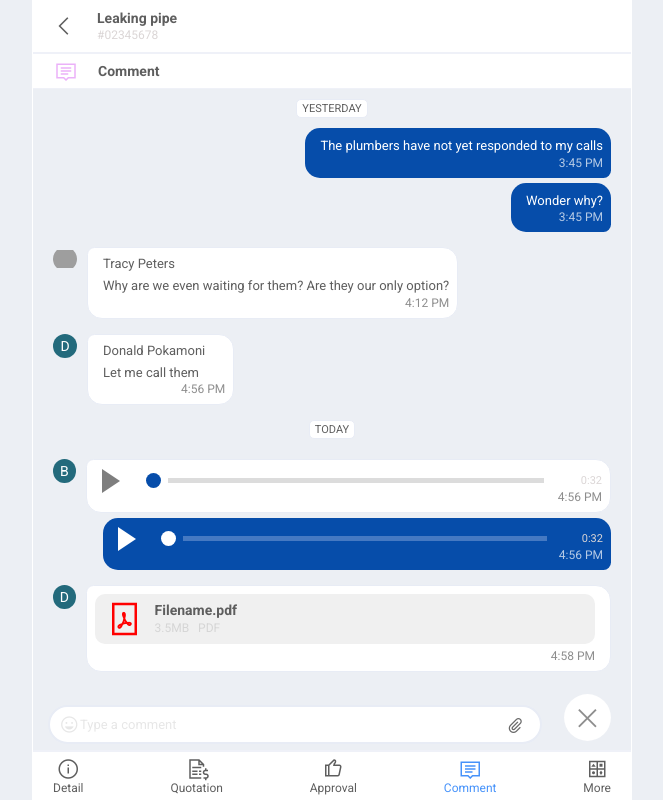
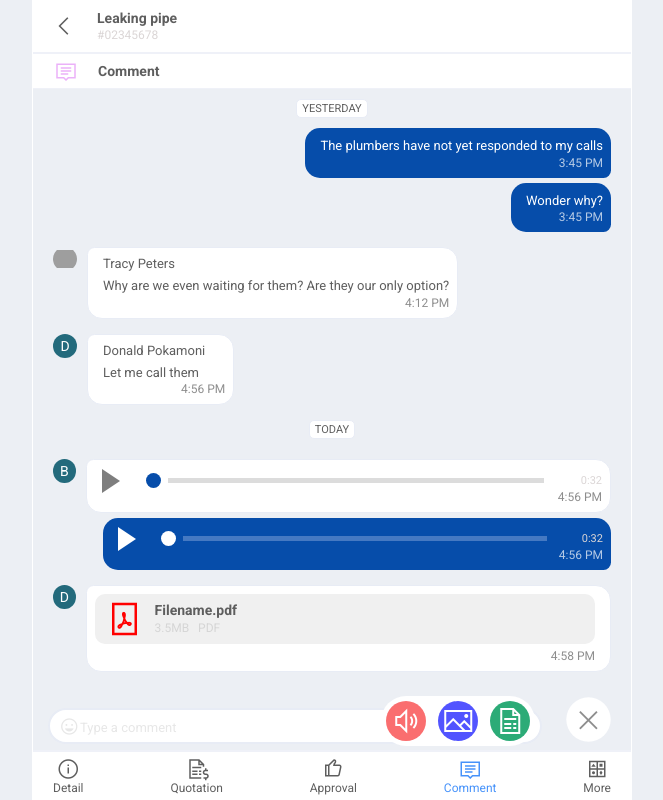
Before and after one commit to TheDrizzyWay/sysserve, an Angular app: page /comment in a window 1280 px wide. Both pictures are taken after a click on the icon 823 px from the left and 725 px from the top of the page. Shown: the whole page, without its empty margins (308-971 px from the left). Built offline with nearby package versions, Linux system fonts and the light colour scheme; grey boxes are pictures that could not be loaded.

Commit message:
add attachments menu

```diff
--- a/src/app/app-routing.module.ts
+++ b/src/app/app-routing.module.ts
@@ -1,12 +1,13 @@
 import { NgModule } from '@angular/core';
 import { Routes, RouterModule } from '@angular/router';
-import { CommentComponent } from './comment/comment.component';
+import { CommentComponent } from './components/comment/comment.component';
 
 
 const routes: Routes = [
   {
     path: '',
-    component: CommentComponent
+    redirectTo: 'comment',
+    pathMatch: 'full'
   },
   {
     path: 'comment',
--- a/src/app/app.module.ts
+++ b/src/app/app.module.ts
@@ -3,7 +3,7 @@ import { NgModule } from '@angular/core';
 import { AppRoutingModule } from './app-routing.module';
 
 import { AppComponent } from './app.component';
-import { CommentComponent } from './comment/comment.component';
+import { CommentComponent } from './components/comment/comment.component';
 
 @NgModule({
   declarations: [
--- a/src/app/comment/comment.component.css
+++ b/src/app/components/comment/comment.component.css
@@ -280,7 +280,7 @@
 
 .emoji {
   position: absolute;
-  bottom: 22%;
+  bottom: 20%;
   left: 2%;
   font-size: 2rem;
   color: #e7e7e7;
@@ -288,7 +288,7 @@
 
 .attach {
   position: absolute;
-  bottom: 21%;
+  bottom: 20%;
   right: 16%;
   font-size: 2rem;
   color: #696969;
@@ -296,14 +296,14 @@
 
 .send-btn {
   position: absolute;
-  bottom: 1.2%;
+  bottom: 1.1%;
   right: 4%;
   border-radius: 50%;
   background-color: #1a79f9;
   border: none;
   color: var(--white);
-  width: 3.9rem;
-  height: 3.9rem;
+  width: 3.7rem;
+  height: 3.7rem;
   padding-top: 2.5px;
   font-size: 2.4rem;
 }
@@ -312,5 +312,46 @@
   background-color: var(--white);
   color: #8E8E8E;
   transform: scale(1.2);
-  bottom: 1.75%;
+  bottom: 1.6%;
 }
+
+.attach-options {
+  position: absolute;
+  bottom: 0.5%;
+  right: 16%;
+  justify-content: space-between;
+  align-items: stretch;
+  gap: 1.2rem;
+  padding: 5px;
+  width: fit-content;
+  background-color: var(--white);
+  border-radius: 30px;
+  font-size: 3.2rem;
+}
+
+.attach-options input {
+  visibility: hidden;
+  width: 0;
+  height: 0;
+}
+
+.attach-options label {
+  border-radius: 50%;
+  color: var(--white);
+  width: 4rem;
+  height: 4rem;
+  text-align: center;
+  padding-top: 2px;
+}
+
+.attach-options label.attach-audio {
+  background-color: #FA6E6F;
+}
+
+.attach-options label.attach-image {
+  background-color: #5254FF;
+}
+
+.attach-options label.attach-doc {
+  background-color: #2CAB77;
+}
--- a/src/app/comment/comment.component.html
+++ b/src/app/components/comment/comment.component.html
@@ -91,7 +91,7 @@
     <div class="comments-message flex-row">
       <i class="las la-grin emoji cursor-pointer"></i>
       <i class="las la-paperclip attach cursor-pointer" (click)="openAttachments()"></i>
-      <textarea cols="30" rows="1" class="message-box" placeholder="Type a comment" id="post-comment" (keyenter)="postComment()"></textarea>
+      <textarea cols="30" rows="1" class="message-box" placeholder="Type a comment" id="post-comment" (keydown.enter)="handleEnterKey($event)"></textarea>
     </div>
   </div>
   <button class="send-btn" (click)="postComment()" [ngClass]="{'attachments': showAttachments}">
@@ -99,4 +99,18 @@
     <i class="las la-paper-plane" *ngIf="isTyping && !showAttachments"></i>
     <i class="las la-times" *ngIf="showAttachments"></i>
   </button>
+  <div class="attach-options flex-row" *ngIf="showAttachments">
+    <label for="attach-audio" class="attach-audio">
+      <i class="las la-volume-up"></i>
+      <input type="file" id="attach-audio">
+    </label>
+    <label for="attach-image" class="attach-image">
+      <i class="las la-image"></i>
+      <input type="file" id="attach-image">
+    </label>
+    <label for="attach-doc" class="attach-doc">
+      <i class="las la-file-invoice"></i>
+      <input type="file" id="attach-doc">
+    </label>
+  </div>
 </div>
--- a/src/app/comment/comment.component.ts
+++ b/src/app/components/comment/comment.component.ts
@@ -1,11 +1,11 @@
-import { Component, ElementRef, OnInit, ViewChild } from '@angular/core';
+import { AfterViewInit, Component, ElementRef, OnInit, ViewChild } from '@angular/core';
 
 @Component({
   selector: 'app-comment',
   templateUrl: './comment.component.html',
   styleUrls: ['./comment.component.css']
 })
-export class CommentComponent implements OnInit {
+export class CommentComponent implements OnInit, AfterViewInit {
   textBox: HTMLTextAreaElement;
   playing: boolean;
   showAttachments: boolean;
@@ -21,6 +21,10 @@ export class CommentComponent implements OnInit {
     this.setTextAreaHeight()
   }
 
+  ngAfterViewInit() {
+
+  }
+
   get isTyping(): boolean {
     return this.textBox.value.trim().length > 0;
   }
@@ -28,7 +32,7 @@ export class CommentComponent implements OnInit {
   setTextAreaHeight(): void {
     this.textBox = <HTMLTextAreaElement>document.getElementById('post-comment');
 
-    this.textBox.setAttribute('style', 'height:' + (this.textBox.scrollHeight + 4) + 'px;overflow-y:hidden;');
+    this.textBox.setAttribute('style', 'height:' + (this.textBox.scrollHeight + 1) + 'px;overflow-y:hidden;');
     this.textBox.addEventListener('input', () => {
       this.textBox.style.height = 'auto';
       this.textBox.style.height = (this.textBox.scrollHeight) + 'px';
@@ -37,6 +41,11 @@ export class CommentComponent implements OnInit {
 
   openAttachments(): void {
     this.showAttachments = true;
+  }
+
+  handleEnterKey(event: KeyboardEvent) {
+    event.preventDefault();
+    this.postComment();
   }
 
   // TODO separate audio component
```
Also changed, not shown: 1 other file (tests, documents, lock files or other folders).
